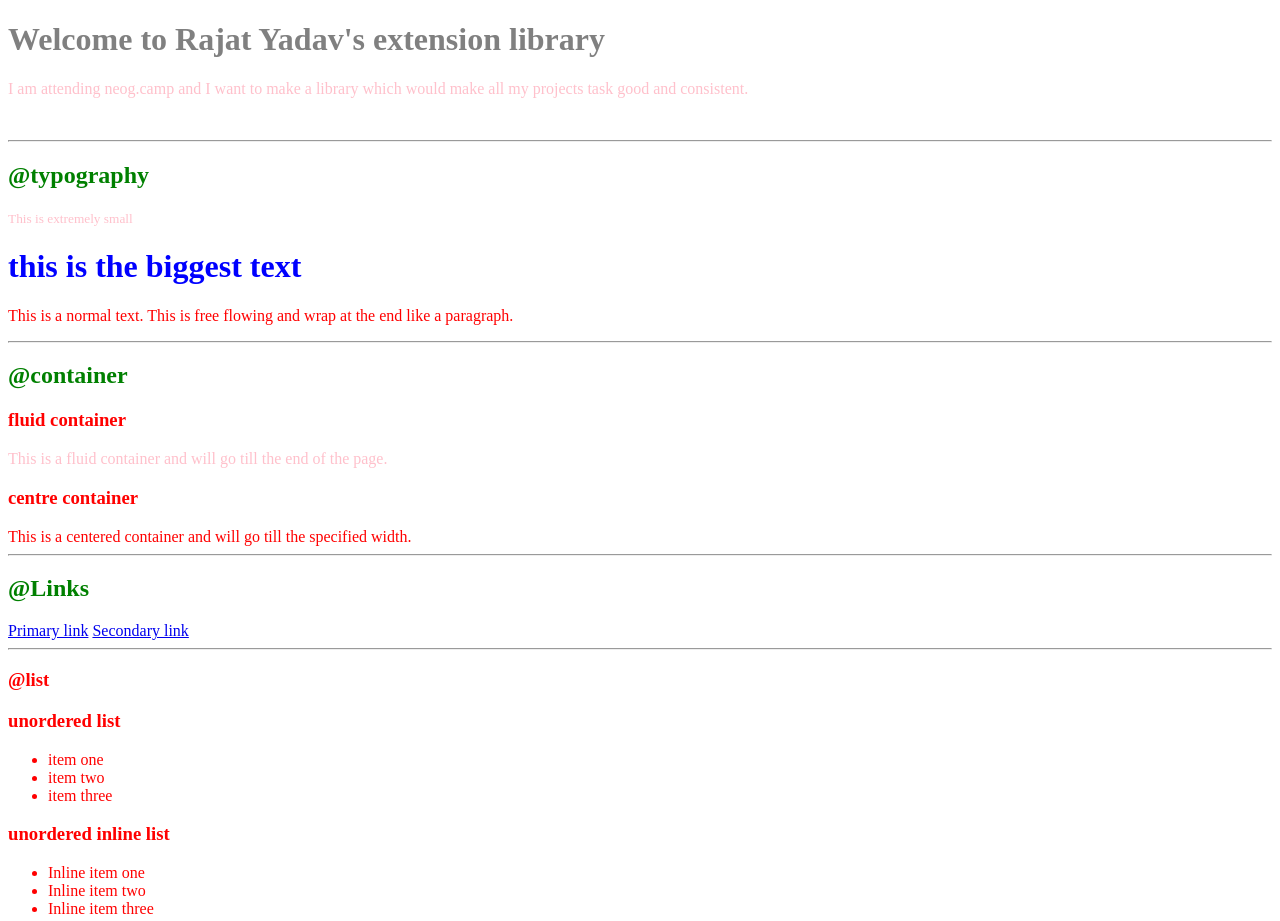
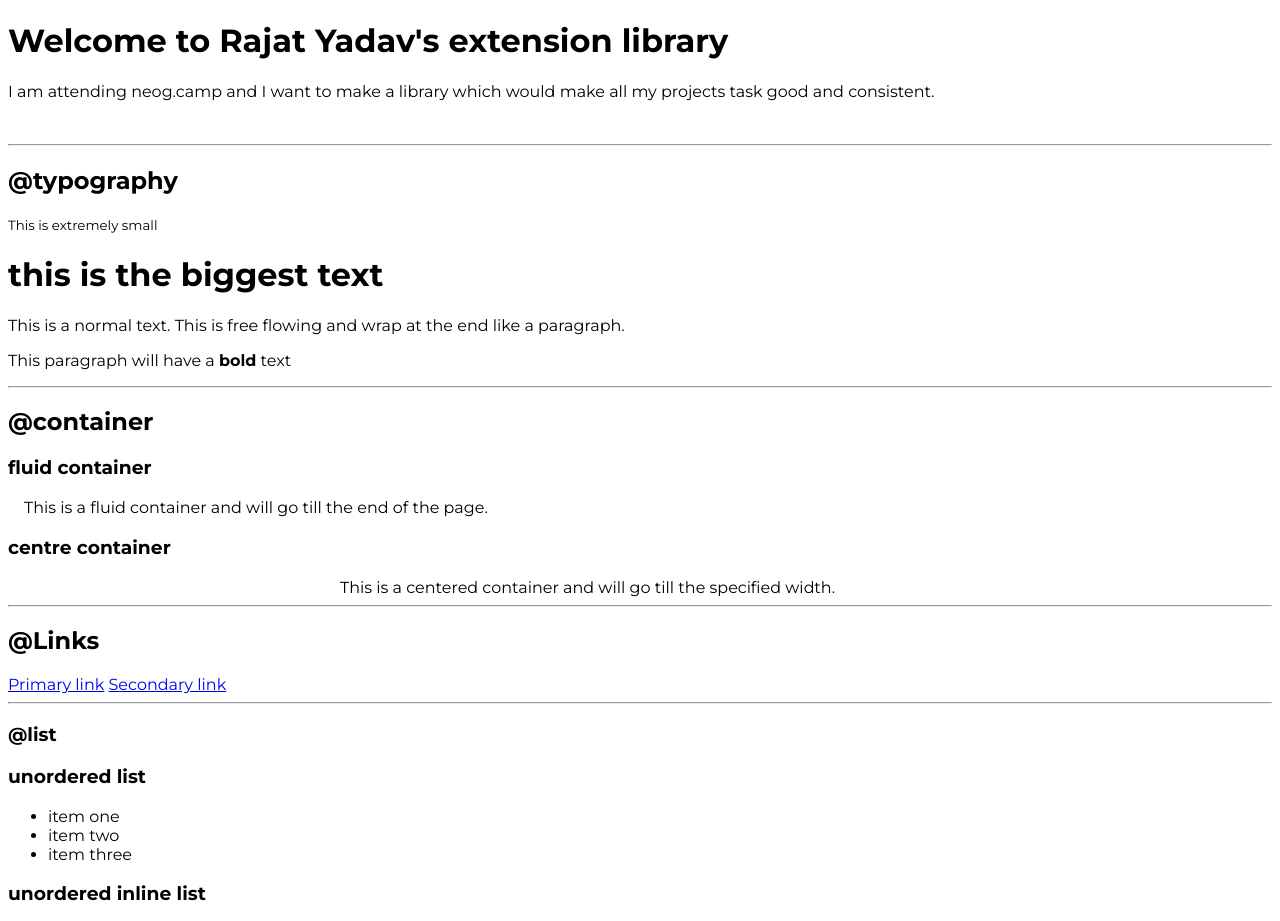
Before and after one commit to rajatyadav26/Neogcamp-lesson3-live, a plain HTML site: page index.html in a window 1280 px wide. Shown: the top 921 px of the page. Drawn offline with Linux system fonts and the light colour scheme.

Commit message:
container

```diff
--- a/index.html
+++ b/index.html
@@ -9,26 +9,27 @@
 </head>
 
 <body>
-    <h1 id="lib-header">Welcome to Rajat Yadav's extension library</h1>
-    <p class="para">I am attending neog.camp and I want to make a library which would make all my projects task good and consistent.</p>
+    <h1>Welcome to Rajat Yadav's extension library</h1>
+    <p>I am attending neog.camp and I want to make a library which would make all my projects task good and consistent.</p>
 
     <br>
 
     <hr>
 
     <h2>@typography</h2>
-    <small class="para">This is extremely small</small>
+    <small>This is extremely small</small>
     <h1>this is the biggest text</h1>
     <p>This is a normal text. This is free flowing and wrap at the end like a paragraph.</p>
+    <p>This paragraph will have a <strong>bold</strong> text</p>
 
     <hr>
 
     <h2>@container</h2>
     <h3>fluid container</h3>
-    <div class="para">This is a fluid container and will go till the end of the page.</div>
+    <div class="container container-fluid">This is a fluid container and will go till the end of the page.</div>
 
     <h3>centre container</h3>
-    <div>This is a centered container and will go till the specified width.</div>
+    <div class="container container-center">This is a centered container and will go till the specified width.</div>
 
     <hr>
 
--- a/style.css
+++ b/style.css
@@ -1,19 +1,14 @@
+@import url('https://fonts.googleapis.com/css2?family=Montserrat:wght@400;700&display=swap');
 body {
-    color: red;
+    font-family: 'Montserrat', sans-serif;
 }
 
-h1 {
-    color: blue;
+.container {
+    padding-left: 1rem;
+    padding-right: 1rem;
 }
 
-h2 {
-    color: green;
+.container-center {
+    max-width: 600px;
+    margin: auto;
 }
-
-#lib-header {
-    color: gray;
-}
-
-.para {
-    color: pink;
-}
```
